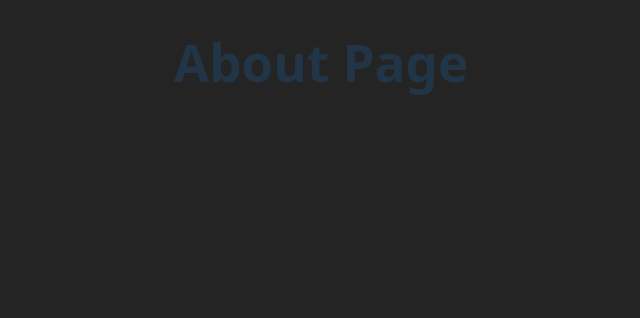
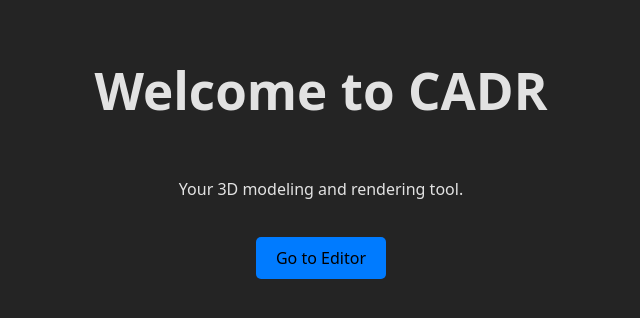
Before and after one commit to simon04PL/CADR-front, a React (Vite) app: page / in a window 1280 px wide. Shown: the top 318 px of the page, without its empty margins (319-959 px from the left). Built offline with nearby package versions, Linux system fonts and the light colour scheme.

Commit message:
add basic homescreen (#20)

```diff
--- a/src/index.css
+++ b/src/index.css
@@ -56,15 +56,32 @@ button:focus-visible {
   outline: 4px auto -webkit-focus-ring-color;
 }
 
-@media (prefers-color-scheme: light) {
-  :root {
-    color: #213547;
-    background-color: #ffffff;
-  }
-  a:hover {
-    color: #747bff;
-  }
-  button {
-    background-color: #f9f9f9;
-  }
+.l-section {
+  max-width: 100vw;
+  text-align: center;
 }
+
+.l-section--home{
+  display: flex;
+  flex-direction: column;
+  justify-content: center;
+  padding: 20px;
+}
+
+.home__link {
+  text-decoration: none;
+  color: #fff;
+}
+
+.home__btn {
+  padding: 10px 20px;
+  font-size: 1rem;
+  background-color: #007BFF;
+  border: none;
+  border-radius: 5px;
+  cursor: pointer;
+}
+
+.home__btn--section {
+  margin-top: 20px;
+}
--- a/src/pages/Home.tsx
+++ b/src/pages/Home.tsx
@@ -1,6 +1,18 @@
-function Home () {
+import { Link } from 'react-router-dom';
+
+function Home() {
   return (
-    <h1>About Page</h1>
+    <section className="l-section l-section--home">
+      <h1>Welcome to CADR</h1>
+      <p>Your 3D modeling and rendering tool.</p>
+      <div className="home__btn--section" >
+        <Link to="/editor" className="home__link">
+          <button className="home__btn">
+            Go to Editor
+          </button>
+        </Link>
+      </div>
+    </section>
   );
 }
 
```
